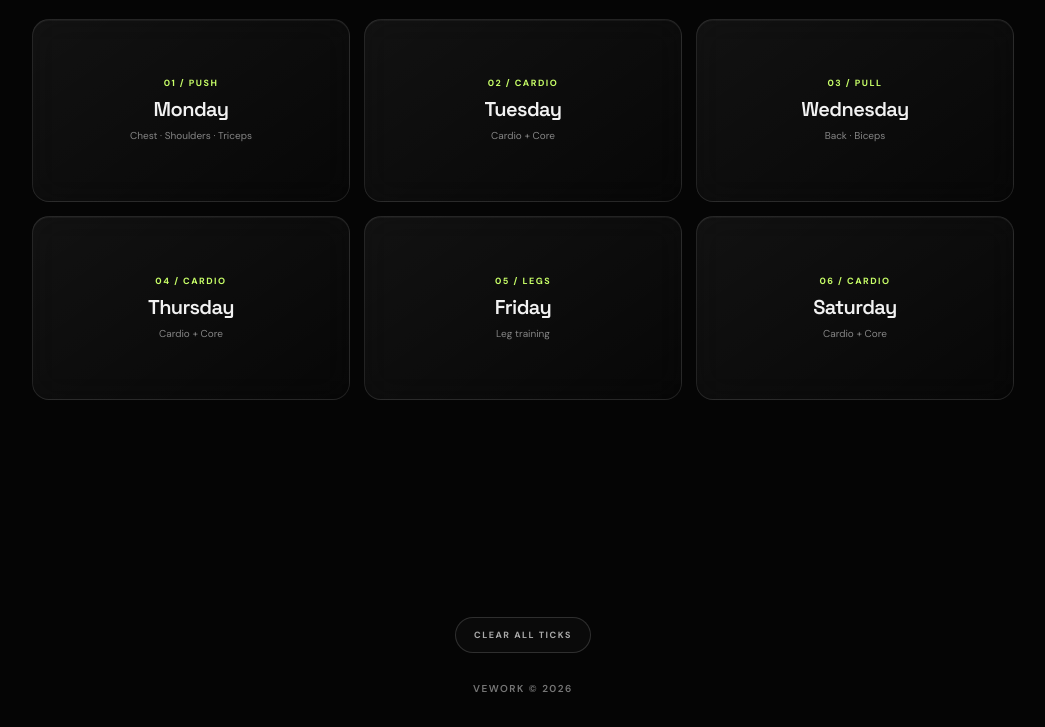
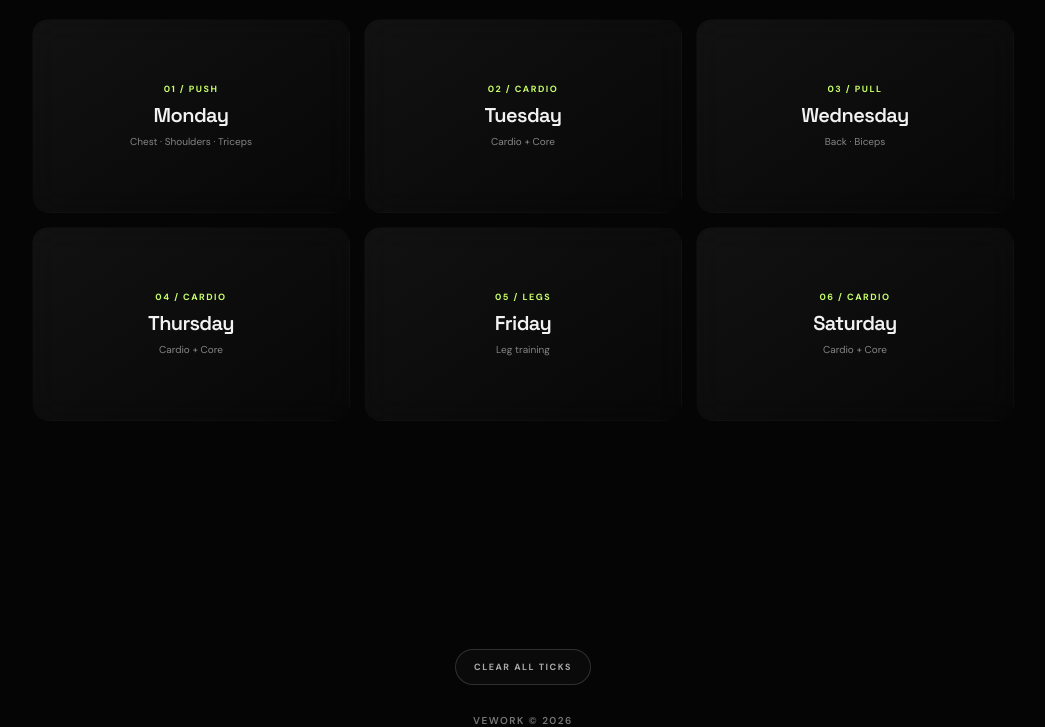
Before and after one commit to VedSingh024/VEWORK, a plain HTML site: page index.html in a window 1280 px wide. Shown: the part 73-800 px from the top of the page, without its empty margins (117-1162 px from the left). Drawn offline with Linux system fonts and the light colour scheme.

Commit message:
Update work.css

```diff
--- a/work.css
+++ b/work.css
@@ -511,3 +511,25 @@ html { scroll-behavior: auto !important; }
   .exercise-card { padding: 10px 7px 37px !important; border-radius: 13px !important; }
   .exercise-card .exercise-done-button { left:7px !important; right:7px !important; bottom:7px !important; min-height:24px !important; }
 }
+
+/* ===== VEWORK: HOME PAGE - NO HOVER, NO BORDER ON DAY BOXES, NO EXTRA BOTTOM SPACE ===== */
+.day-card,
+.day-card:hover,
+.day-card:focus,
+.day-card.is-day-complete {
+  border-color: transparent !important;
+  box-shadow: none !important;
+}
+.day-card:hover {
+  background: linear-gradient(145deg,rgba(255,255,255,.055),rgba(255,255,255,.012)) !important;
+}
+.day-card.is-day-complete:hover {
+  background: linear-gradient(145deg,rgba(200,255,104,.035),rgba(255,255,255,.01)) !important;
+}
+.app-shell:has(#homeView:not([hidden])) {
+  padding-bottom: 0 !important;
+}
+#homeView .footer {
+  padding-bottom: 0 !important;
+  margin-bottom: 0 !important;
+}
```
